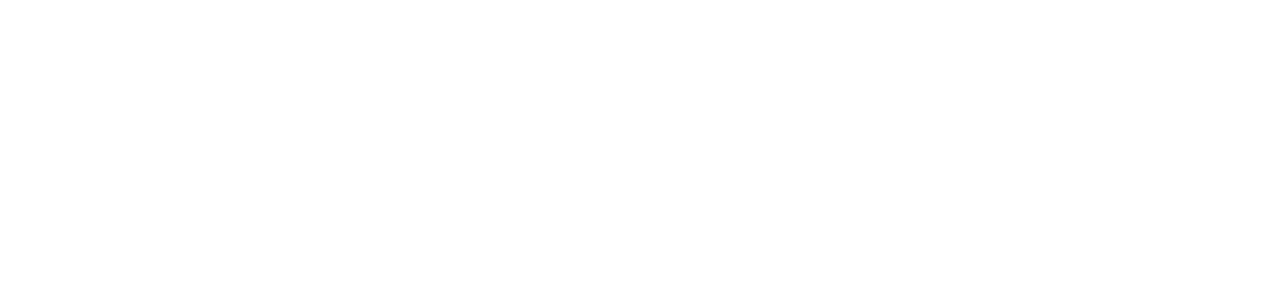
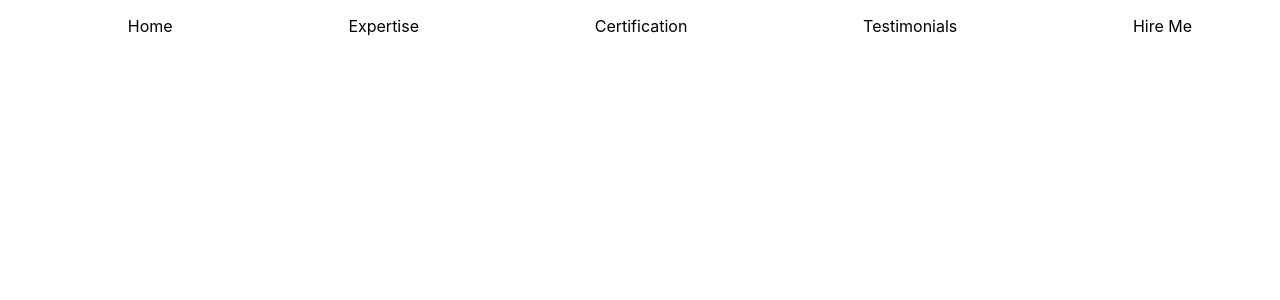
Before and after one commit to feditech/portfolio, a React (Create React App) app: page / in a window 1280 px wide. Shown: the top 300 px of the page. Built offline with nearby package versions, Linux system fonts and the light colour scheme.

Commit message:
navbar structure done

```diff
--- a/package.json
+++ b/package.json
@@ -3,12 +3,17 @@
   "version": "0.1.0",
   "private": true,
   "dependencies": {
+    "@emotion/react": "^11.4.1",
+    "@emotion/styled": "^11.3.0",
+    "@mui/material": "^5.0.1",
+    "@mui/styled-engine-sc": "^5.0.0",
     "@testing-library/jest-dom": "^5.14.1",
     "@testing-library/react": "^11.2.7",
     "@testing-library/user-event": "^12.8.3",
     "react": "^17.0.2",
     "react-dom": "^17.0.2",
     "react-scripts": "4.0.3",
+    "styled-components": "^5.3.1",
     "web-vitals": "^1.1.2"
   },
   "scripts": {
--- a/src/App.js
+++ b/src/App.js
@@ -1,9 +1,12 @@
 import './App.css';
 import {Home,Expertise,Certification,Testinomial,Hireme} from './containers'
+import {Header,Input} from './components'
 function App() {
   return (
     <div className="App">
 
+
+    <Header />
 
 
 
--- /dev/null
+++ b/src/components/Header/css/style.css
@@ -0,0 +1,6 @@
+.navbar{
+    list-style-type: none;
+    display: flex;
+    justify-content: space-around;
+    flex-wrap: wrap;
+}
--- a/src/components/Header/index.js
+++ b/src/components/Header/index.js
@@ -0,0 +1,17 @@
+import {Home,Expertise,Certification,Testinomial,Hireme} from '../../containers'
+import './css/style.css'
+function Header(){
+    return(
+        <div>
+            <ul className="navbar">
+                <li>Home</li>
+                <li>Expertise</li>
+                <li>Certification</li>
+                <li>Testimonials</li>
+                <li>Hire Me</li>
+            </ul>
+        </div>
+    )
+}
+
+export default Header;
--- a/src/components/index.js
+++ b/src/components/index.js
@@ -0,0 +1,6 @@
+import Header from './Header'
+import Input from './Input'
+
+
+
+export {Header,Input}
--- a/src/components/input/index.js
+++ b/src/components/input/index.js
@@ -0,0 +1,9 @@
+function Input(){
+    return(
+        <div>
+          input
+        </div>
+    )
+}
+
+export default Input;
--- a/src/containers/certification/index.js
+++ b/src/containers/certification/index.js
@@ -1,8 +1,10 @@
 function Certification(){
-
     return(
         <div>
-
+            Certification
         </div>
     )
 }
+
+
+export default Certification;
--- a/src/containers/expertise/index.js
+++ b/src/containers/expertise/index.js
@@ -6,3 +6,5 @@
         </div>
     )
 }
+
+export default Expertise;
--- a/src/containers/hireme/index.js
+++ b/src/containers/hireme/index.js
@@ -6,3 +6,5 @@
         </div>
     )
 }
+
+export default Hireme;
--- a/src/containers/home/index.js
+++ b/src/containers/home/index.js
@@ -6,3 +6,5 @@
         </div>
     )
 }
+
+export default Home;
--- a/src/containers/testinomial/index.js
+++ b/src/containers/testinomial/index.js
@@ -6,3 +6,5 @@
         </div>
     )
 }
+
+export default Testinomial;
```
Also changed, not shown: 1 other file (tests, documents, lock files or other folders).
